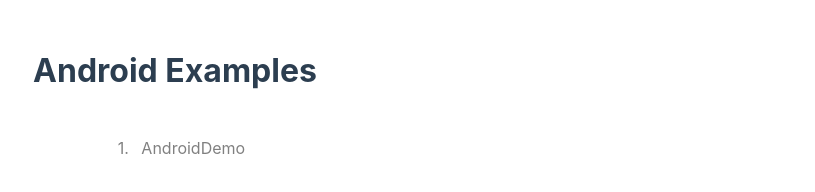
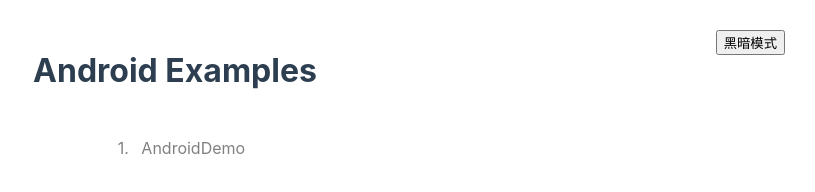
Before and after one commit to kimmy-wang/apps, a plain HTML site: page android/index.html in a window 1280 px wide. Shown: the whole page, without its empty margins (465-1280 px from the left). Drawn offline with Linux system fonts and the light colour scheme.

Commit message:
feat: 持久化

```diff
--- a/android/index.html
+++ b/android/index.html
@@ -8,15 +8,20 @@
     <meta name="viewport" content="width=device-width,initial-scale=1.0">
     <link rel="shortcut icon" href="favicon.png">
     <link href="/assets/css/app.css" rel="stylesheet" type="text/css" media="all" />
+    <script src="/assets/js/common.js"></script>
 </head>
 
-<body>
+<body id="body" class="light">
     <h1>Android Examples</h1>
     <ol>
         <li>
             <a href="demo">AndroidDemo</a>
         </li>
     </ol>
+    <span class="btn"><button onclick="toggleTheme()" id="btn">黑暗模式</button></span>
+    <script>
+      load()
+    </script>
 </body>
 
 </html>
```
Also changed, not shown: electron/index.html (+6 -2 lines), flutter/index.html (+6 -1 lines), ios/index.html (+6 -1 lines), rn/index.html (+6 -2 lines).
